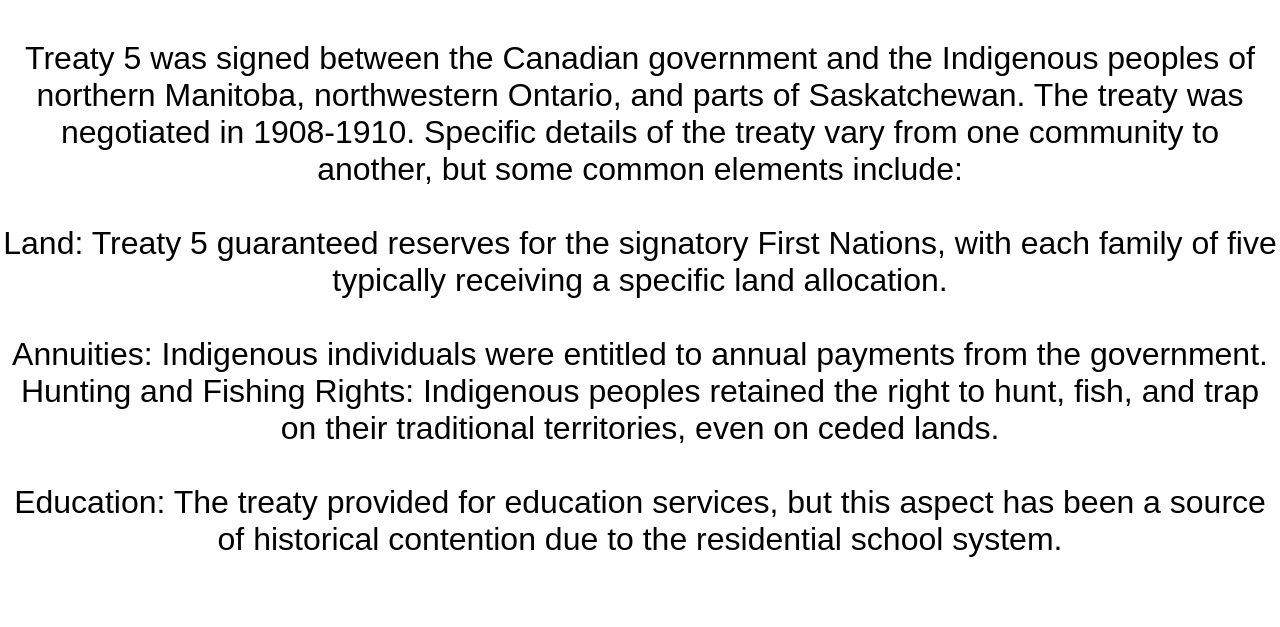
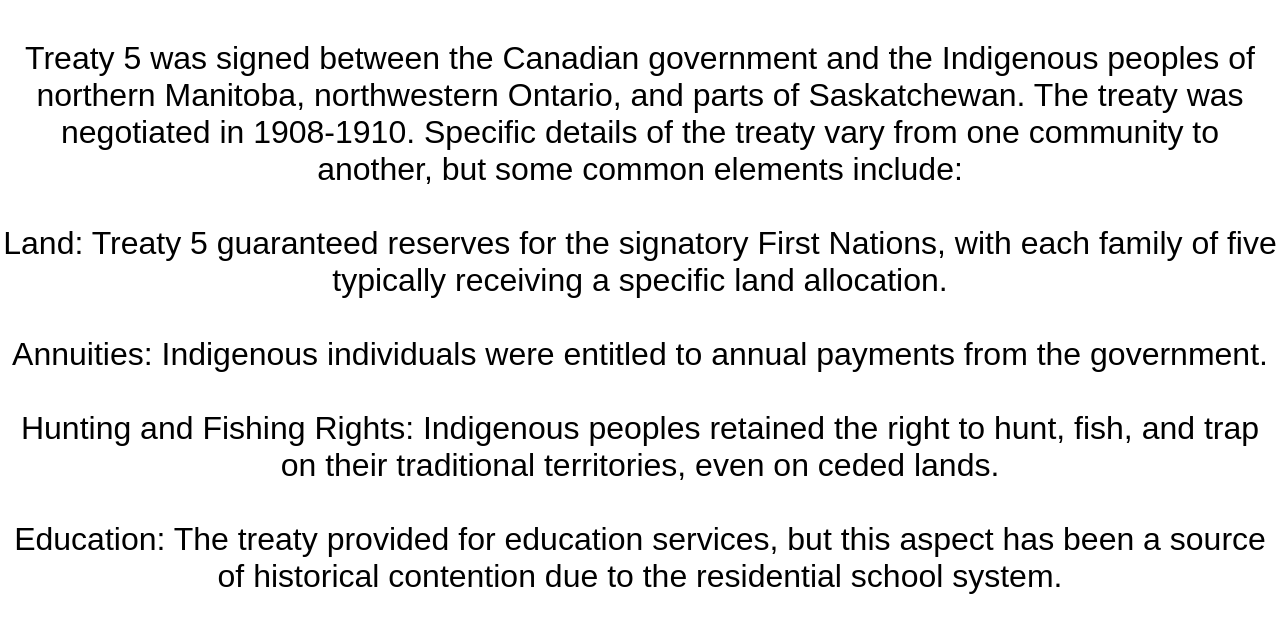
Before and after one commit to sonicracing/Web-Project--3, a plain HTML site: page Historic-Terms-of-the-Treaty.html in a window 1280 px wide. Shown: the part 315-942 px from the top of the page. Before the commit the page ends 905 px from the top, so only its background shows below. Drawn offline with Linux system fonts and the light colour scheme.

Commit message:
Changes to be committed: 	modified:   Historic-Terms-of-the-Treaty.html

```diff
--- a/Historic-Terms-of-the-Treaty.html
+++ b/Historic-Terms-of-the-Treaty.html
@@ -28,7 +28,7 @@
 
     Land: Treaty 5 guaranteed reserves for the signatory First Nations, with each family of five typically receiving a
     specific land allocation.<br><br>
-    Annuities: Indigenous individuals were entitled to annual payments from the government.<br>
+    Annuities: Indigenous individuals were entitled to annual payments from the government.<br><br>
     Hunting and Fishing Rights: Indigenous peoples retained the right to hunt, fish, and trap on their traditional
     territories, even on ceded lands.<br><br>
     Education: The treaty provided for education services, but this aspect has been a source of historical contention
```
